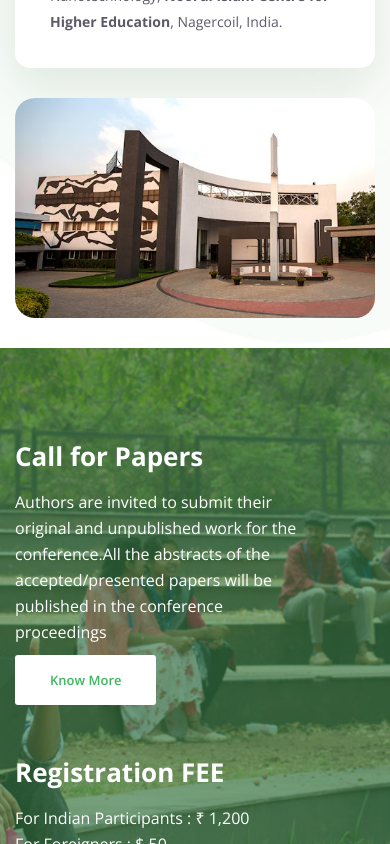
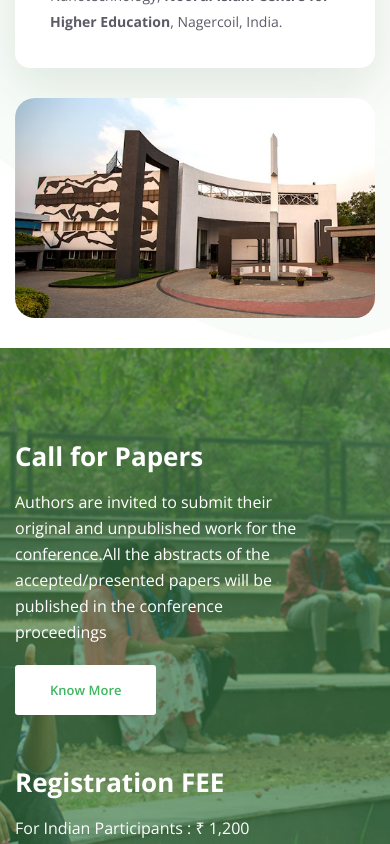
Before and after one commit to Alaguraj1/ICASTM24, a React (Vite) app: page / in a window 390 px wide. Shown: the part 11156-12000 px from the top of the page. Built offline with nearby package versions, Linux system fonts and the light colour scheme.

Commit message:
Update responsive.css

```diff
--- a/public/assets/css/responsive.css
+++ b/public/assets/css/responsive.css
@@ -1130,6 +1130,6 @@
 
 	}
 	.cta-section p{
-		margin-bottom: 10px;
+		margin-bottom: 20px;
 	}
 }
```
